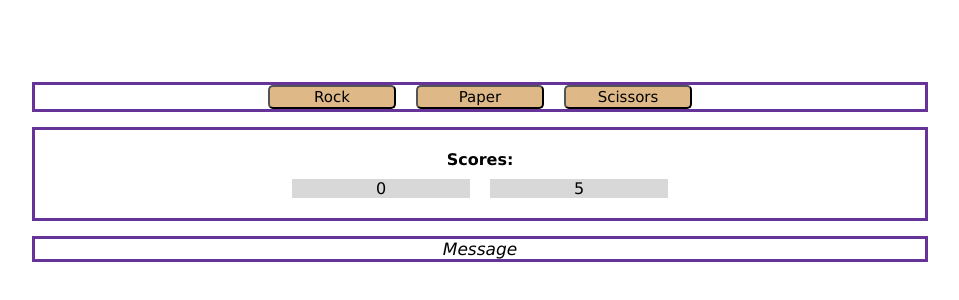
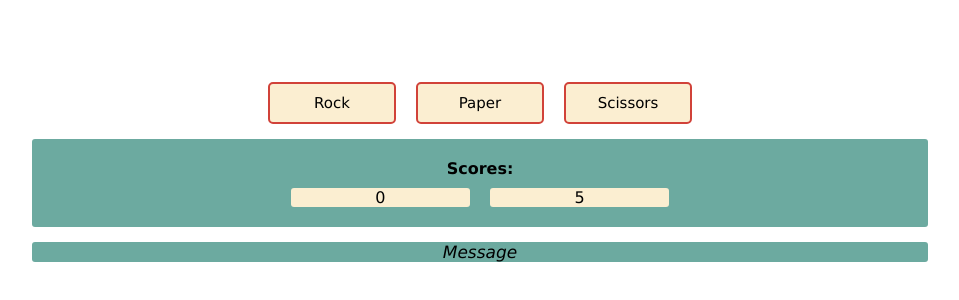
Before and after one commit to bekard/top-rock-paper-scissors, a plain HTML site: page index.html in a window 1280 px wide. Shown: the part 228-528 px from the top of the page, without its empty margins (160-1119 px from the left). Drawn offline with Linux system fonts and the light colour scheme.

Commit message:
[mod] some styling

```diff
--- a/styles.css
+++ b/styles.css
@@ -19,29 +19,36 @@ body {
   display: flex;
   justify-content: center;
   gap: 20px;
-  border: medium solid rebeccapurple;
 }
 
 #buttons button {
+  border: 2px solid #D14239;
+  padding: 10px;
   font-size: 15px;
   min-width: 10vw;
-  background-color: burlywood;
+  background-color: #FBEED1;
   border-radius: 5px;
 }
 
+#buttons button:active {
+  background-color: aquamarine;
+}
+
 #board {
+  border-radius: 3px;
+  background-color: #6CAAA0;
   padding-top: 20px;
   padding-bottom: 20px;
   display: flex;
   flex-flow: column wrap;
   align-items: center;
   justify-content: center;
-  border: medium solid rebeccapurple;
   gap: 10px;
 }
 .score {
+  border-radius: 3px;
   flex: 0 1 20%;
-  background-color: rgb(216, 216, 216);
+  background-color: #FBEED1;
   display: table-cell;
   vertical-align: middle;
   text-align: center;
@@ -55,9 +62,10 @@ body {
 }
 
 #message {
+  border-radius: 3px;
+  background-color: #6CAAA0;
   min-width: 50vw;
   text-align: center;
-  border: medium solid rebeccapurple;
   word-wrap: normal;
   font-size: 17px;
   font-weight: lighter;
```
